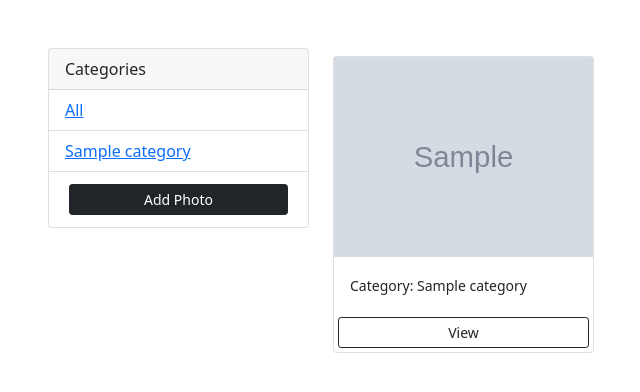
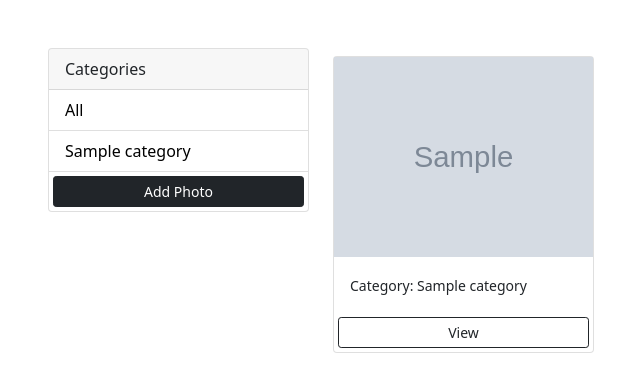
Before and after one commit to Ai2ka5/PHOTOSHARE, a Django app: template photoshare/photos/templates/photos/gallery.html in a window 1280 px wide. Shown: the top 392 px of the page, without its empty margins (34-674 px from the left). Run offline with Django 3.2, Linux system fonts and the light colour scheme; the template is opened without the code that fills it: most values are stand-ins (such as "Sample title", 1, 10 or a date in 2020); grey boxes marked "Sample" are stand-in pictures.

Commit message:
done, add some style

```diff
--- a/photoshare/photos/templates/photos/gallery.html
+++ b/photoshare/photos/templates/photos/gallery.html
@@ -15,6 +15,11 @@
         .image-thumbnail {
             height: 200px;
             object-fit: cover;
+        }
+
+        .list-group-item a {
+            text-decoration: none;
+            color: black;
         }
 
 
@@ -43,7 +48,7 @@
                     </li>
                     {% endfor %}
 
-                    <li class="list-group-item">
+                    <li class="list-group">
                         <a href="{% url 'add' %}" class="btn btn-dark d-md-block btn-sm m-1">Add Photo</a>
                     </li>
                 </ul>
```
Also changed, not shown: photoshare/static/images/2020.02.05_Dumpster_diving_12.jpg (added), photoshare/static/images/2021FoodPredictions-1.jpeg (added), photoshare/static/images/images_1.jpeg (added).
